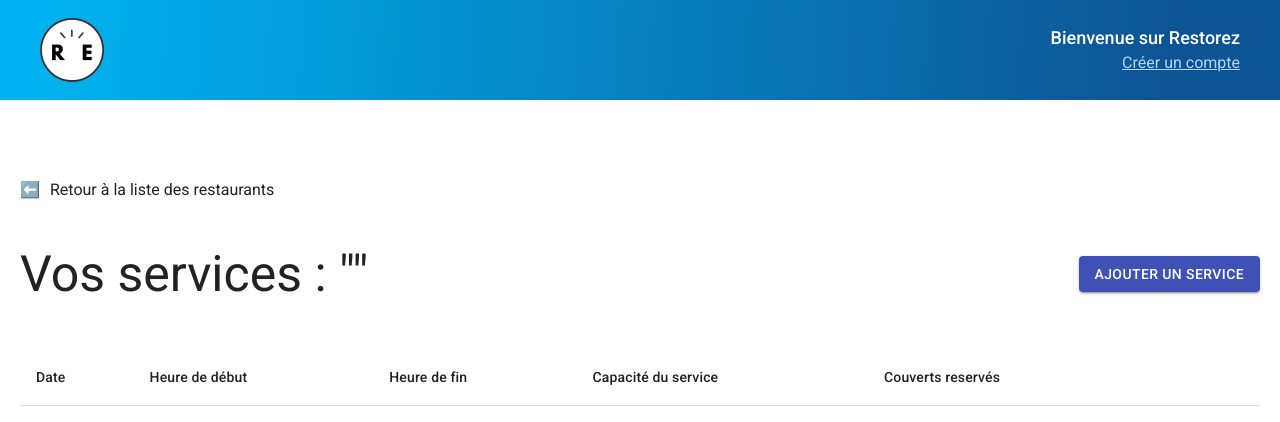
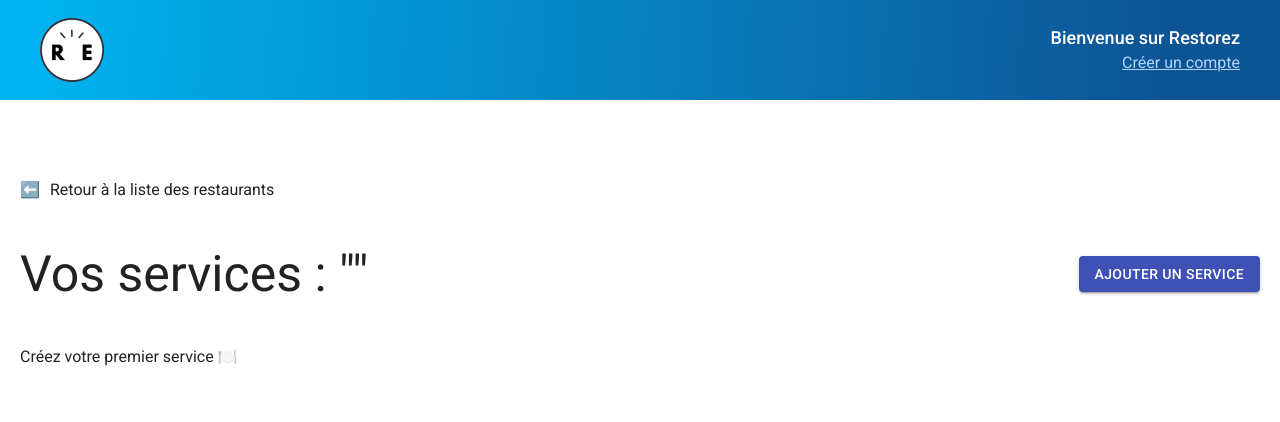
Before and after one commit to bpaquier/restorez_front, a Next.js app: page /restaurant/1 in a window 1280 px wide. Shown: the top 422 px of the page. Built offline with nearby package versions, Linux system fonts and the light colour scheme; no server answers.

Commit message:
create a complete use case

```diff
--- a/Components/Nav/index.js
+++ b/Components/Nav/index.js
@@ -6,21 +6,23 @@ import classnames from "classnames/bind";
 import css from "./styles.module.scss";
 import { userContext } from "../../context/userContext";
 import { useContext } from "react";
-import { useRouter } from "next/router"
+import { useRouter } from "next/router";
 
 export default function Nav() {
   const { user, setUser } = useContext(userContext);
   const router = useRouter();
 
   const signOut = (e) => {
-    e.preventDefault()
+    e.preventDefault();
+    localStorage.removeItem("restorez_user");
     setUser({});
-    router.push('/login')
+
+    router.push("/login");
   };
   return (
     <header className={css.nav}>
       <a href="/">
-        <img className={css.navLogo} src={'/logo.png'} />
+        <img className={css.navLogo} src={"/logo.png"} />
       </a>
       {user && Object.keys(user).length > 0 ? (
         <div className={css.navContent}>
@@ -28,12 +30,16 @@ export default function Nav() {
             <AccountCircleIcon className={css.navUserIcon} />
             <p className={css.navText}>{user?.email}</p>
           </div>
-          <a onClick={signOut} className={css.navLink}>Se déconnecter</a>
+          <a onClick={signOut} className={css.navLink}>
+            Se déconnecter
+          </a>
         </div>
       ) : (
-        <div className ={css.navContent}>
+        <div className={css.navContent}>
           <p className={css.navText}>Bienvenue sur Restorez</p>
-          <a className={css.navLink} href='/signin'>Créer un compte</a>
+          <a className={css.navLink} href="/signin">
+            Créer un compte
+          </a>
         </div>
       )}
     </header>
--- a/Components/RestaurantsList/index.js
+++ b/Components/RestaurantsList/index.js
@@ -45,7 +45,7 @@ function RestaurantsList({ list, deleteRestaurant }) {
                 variant="contained"
                 color="secondary"
                 onClick={() => {
-                  deleteRestaurant(restaurant?.id_restaurant)
+                  deleteRestaurant(restaurant?.id_restaurant);
                 }}
               >
                 supprimer
--- a/pages/restaurant/[uid].js
+++ b/pages/restaurant/[uid].js
@@ -88,7 +88,8 @@ export default function index() {
         toast.success("Service supprimé");
       })
       .catch((err) => console.log(err?.response));
-  }
+  };
+  console.log(servicesList);
 
   return (
     <>
@@ -112,7 +113,7 @@ export default function index() {
               </Button>
             </div>
             <section>
-              {servicesList && (
+              {servicesList && servicesList?.length > 0 ? (
                 <Table aria-label="simple table" className={css.table}>
                   <TableHead>
                     <TableRow>
@@ -126,9 +127,14 @@ export default function index() {
                     </TableRow>
                   </TableHead>
                   <TableBody>
-                    <ServicesList servicesList={servicesList} deleteService={deleteService} />
+                    <ServicesList
+                      servicesList={servicesList}
+                      deleteService={deleteService}
+                    />
                   </TableBody>
                 </Table>
+              ) : (
+                <div>Créez votre premier service 🍽️</div>
               )}
             </section>
           </>
```
Also changed, not shown: pages/index.js (+9 -2 lines).
